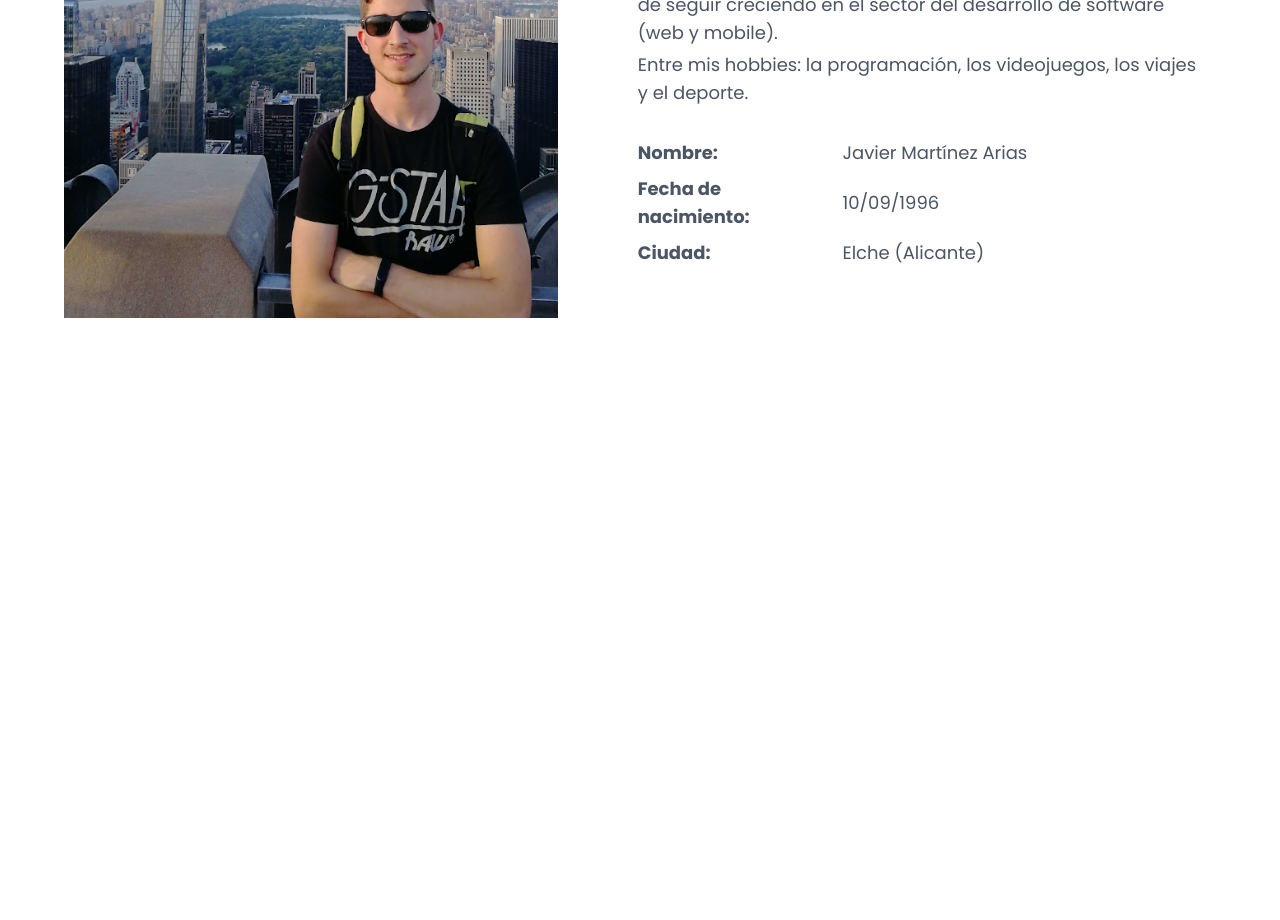
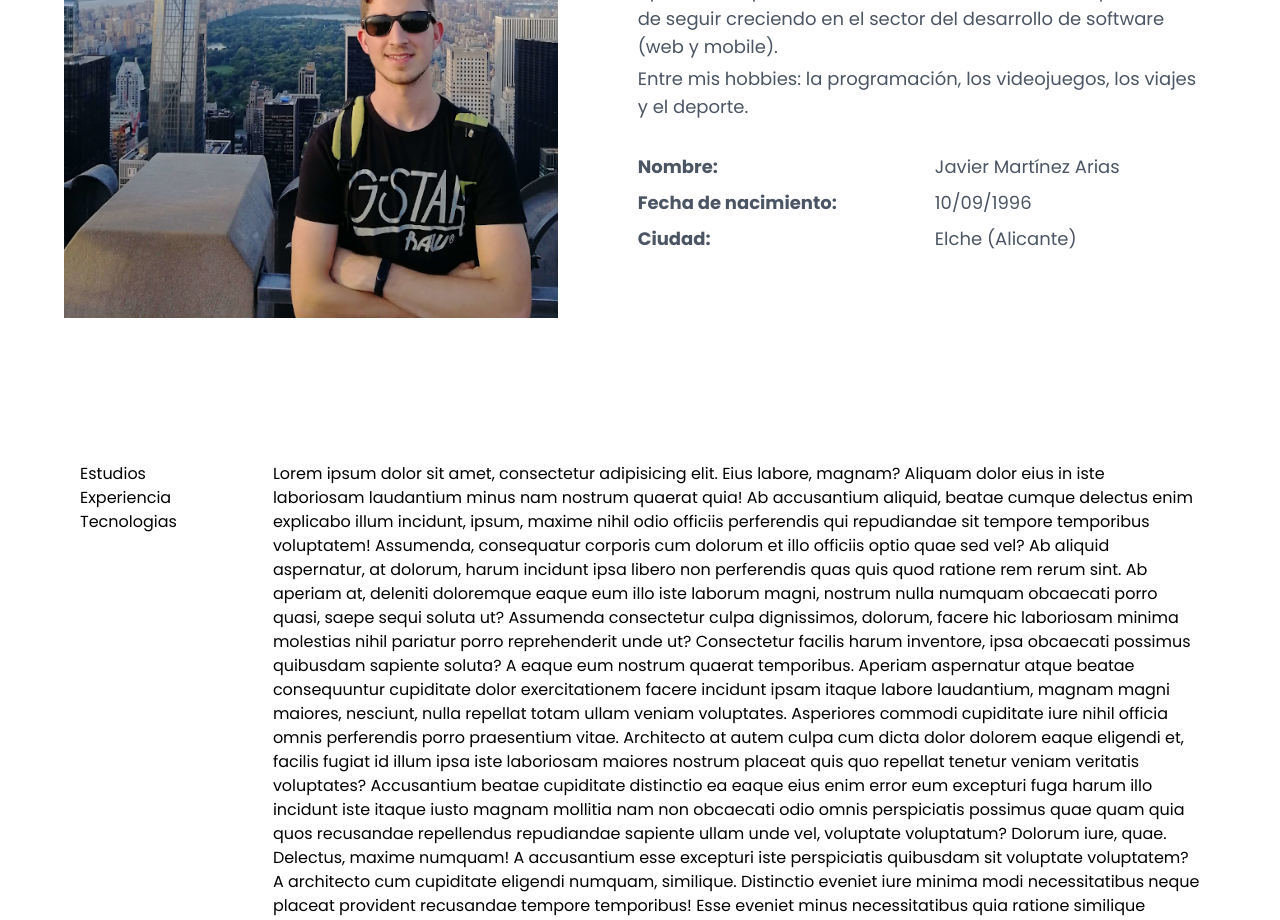
Before and after one commit to jma83/astro-porfolio, an Astro site: page / in a window 1280 px wide. Shown: the part 1100-2020 px from the top of the page. Before the commit the page ends 1482 px from the top, so only its background shows below. Built offline with nearby package versions, Linux system fonts and the light colour scheme; Astro itself is replaced by a stand-in of ours.

Commit message:
WIP - Path section

```diff
--- a/src/components/sections/About.astro
+++ b/src/components/sections/About.astro
@@ -1,5 +1,8 @@
 ---
+import { getLangFromUrl, useTranslations } from "../../i18n/utils";
 
+const lang = getLangFromUrl(Astro.url);
+const t = useTranslations(lang);
 ---
 
 <section class="jm-about">
@@ -9,33 +12,20 @@
     </div>
     <div class="jm-about__content">
       <div class="jm-about__content-description">
-        <h2 class="jm-about__title">Sobre mí</h2>
-        <p class="jm-about__paragraph">
-          Graduado en <b>Ingeniería Multimedia</b> en la <i
-            >Universidad de Alicante</i
-          >
-           y en el <b>Máster en Informática Móvil</b> en la <i
-            >Universidad Pontificia de Salamanca.</i
-          >
-        </p>
-        <p class="jm-about__paragraph">
-          Apasionado por el mundo de la informática, con expectativas de seguir
-          creciendo en el sector del desarrollo de software (web y mobile).
-        </p>
-        <p class="jm-about__paragraph">
-          Entre mis hobbies: la programación, los videojuegos, los viajes y el
-          deporte.
-        </p>
+        <h2 class="jm-about__title">{t("about.title")}</h2>
+        <p class="jm-about__paragraph" set:html={t("about.description1")} />
+        <p class="jm-about__paragraph">{t("about.description2")}</p>
+        <p class="jm-about__paragraph">{t("about.description3")}</p>
       </div>
       <ul class="jm-about__list jm-about__paragraph">
         <li class="jm-about__list-item">
-          <span>Nombre:</span><span>Javier Martínez Arias</span>
+          <span>{t("about.list_item1")}</span><span>Javier Martínez Arias</span>
         </li>
         <li class="jm-about__list-item">
-          <span>Fecha de nacimiento:</span><span>10/09/1996</span>
+          <span>{t("about.list_item2")}</span><span>10/09/1996</span>
         </li>
         <li class="jm-about__list-item">
-          <span>Ciudad:</span><span>Elche (Alicante)</span>
+          <span>{t("about.list_item3")}</span><span>Elche (Alicante)</span>
         </li>
       </ul>
     </div>
@@ -72,9 +62,7 @@
   }
 
   .jm-about__list {
-    @apply gap-y-2;
-    display: flex;
-    flex-direction: column;
+    @apply flex flex-col gap-y-2;
   }
 
   .jm-about__list-item {
@@ -82,15 +70,11 @@
   }
 
   .jm-about__list-item span:first-child {
-    flex: 1; /* Take up available space */
-    min-width: 0; /* Allow content to shrink if necessary */
-    margin-right: 10px; /* Adjust spacing between labels and values */
+    @apply flex-1 min-w-0 mr-4;
   }
 
   .jm-about__list-item span:last-child {
-    flex: 2; /* Take up available space (adjust as needed) */
-    overflow: hidden;
-    text-overflow: ellipsis; /* Optionally truncate long text */
+    @apply flex-1 overflow-hidden overflow-ellipsis;
   }
 
   .jm-about__list-item > span:first-child {
--- /dev/null
+++ b/src/components/sections/Path.astro
@@ -0,0 +1,125 @@
+---
+
+---
+
+<section class="jm-path">
+  <div class="jm-path__container">
+    <div class="relative">
+      <nav class="sticky left-0 top-16 p-4">
+        <ul>
+          <li><a href="#">Estudios</a></li>
+          <li><a href="#">Experiencia</a></li>
+          <li><a href="#">Tecnologias</a></li>
+        </ul>
+      </nav>
+    </div>
+    <div class="jm-path__content">
+      Lorem ipsum dolor sit amet, consectetur adipisicing elit. Eius labore,
+      magnam? Aliquam dolor eius in iste laboriosam laudantium minus nam nostrum
+      quaerat quia! Ab accusantium aliquid, beatae cumque delectus enim
+      explicabo illum incidunt, ipsum, maxime nihil odio officiis perferendis
+      qui repudiandae sit tempore temporibus voluptatem! Assumenda, consequatur
+      corporis cum dolorum et illo officiis optio quae sed vel? Ab aliquid
+      aspernatur, at dolorum, harum incidunt ipsa libero non perferendis quas
+      quis quod ratione rem rerum sint. Ab aperiam at, deleniti doloremque eaque
+      eum illo iste laborum magni, nostrum nulla numquam obcaecati porro quasi,
+      saepe sequi soluta ut? Assumenda consectetur culpa dignissimos, dolorum,
+      facere hic laboriosam minima molestias nihil pariatur porro reprehenderit
+      unde ut? Consectetur facilis harum inventore, ipsa obcaecati possimus
+      quibusdam sapiente soluta? A eaque eum nostrum quaerat temporibus. Aperiam
+      aspernatur atque beatae consequuntur cupiditate dolor exercitationem
+      facere incidunt ipsam itaque labore laudantium, magnam magni maiores,
+      nesciunt, nulla repellat totam ullam veniam voluptates. Asperiores commodi
+      cupiditate iure nihil officia omnis perferendis porro praesentium vitae.
+      Architecto at autem culpa cum dicta dolor dolorem eaque eligendi et,
+      facilis fugiat id illum ipsa iste laboriosam maiores nostrum placeat quis
+      quo repellat tenetur veniam veritatis voluptates? Accusantium beatae
+      cupiditate distinctio ea eaque eius enim error eum excepturi fuga harum
+      illo incidunt iste itaque iusto magnam mollitia nam non obcaecati odio
+      omnis perspiciatis possimus quae quam quia quos recusandae repellendus
+      repudiandae sapiente ullam unde vel, voluptate voluptatum? Dolorum iure,
+      quae. Delectus, maxime numquam! A accusantium esse excepturi iste
+      perspiciatis quibusdam sit voluptate voluptatem? A architecto cum
+      cupiditate eligendi numquam, similique. Distinctio eveniet iure minima
+      modi necessitatibus neque placeat provident recusandae tempore temporibus!
+      Esse eveniet minus necessitatibus quia ratione similique suscipit
+      voluptatem. Aliquam aspernatur assumenda atque beatae esse exercitationem
+      expedita explicabo, inventore maiores minima modi, nesciunt quam quia.
+      Animi architecto dolor eligendi expedita laudantium maxime quis. Amet
+      culpa deserunt dicta, dolore eligendi esse est magnam natus, officiis quis
+      ratione temporibus ullam, vero. Atque debitis ducimus illo labore
+      necessitatibus porro. Consectetur consequuntur dolore doloribus ea fugit
+      illo itaque numquam quisquam. Aspernatur debitis molestias officia.
+      Accusamus atque aut consectetur doloremque dolores eius eveniet explicabo
+      harum hic id iste itaque laudantium magni modi nam pariatur perferendis
+      qui, ratione rem saepe tenetur unde voluptas voluptates voluptatibus
+      voluptatum? Accusantium adipisci aliquam aperiam architecto blanditiis
+      corporis cumque, cupiditate deleniti eligendi ex exercitationem facere
+      illum incidunt iusto labore magnam maiores natus nihil pariatur
+      perspiciatis placeat possimus quasi quo quos reiciendis sapiente similique
+      sint tempora vel voluptas. Autem, dolorem eius enim impedit iure mollitia
+      quod sapiente. Blanditiis ex itaque placeat quas soluta temporibus
+      voluptate! Amet culpa dignissimos dolorum, excepturi sapiente ut
+      veritatis. Animi, autem ea eaque eos esse est exercitationem maiores
+      necessitatibus placeat, recusandae tenetur ullam unde veniam vero
+      voluptatem. Cumque doloremque eius fugit harum in incidunt ipsum
+      laboriosam nihil, nulla, odio quae tempora tempore totam ullam, veritatis.
+      A animi, architecto aut beatae cumque dolor dolorem ea facilis impedit
+      ipsam nobis odio officia provident quam quisquam rem sapiente sint sit
+      veniam voluptas! Accusamus dolor ea earum eius et facilis inventore nemo
+      nihil nisi nobis, nostrum rem repellendus reprehenderit vitae voluptatem?
+      Atque, consequuntur exercitationem expedita minus nesciunt nulla porro
+      recusandae! Alias architecto consectetur distinctio laborum minima odit
+      quam rem! Architecto dolorem est porro quas repudiandae sequi voluptas.
+      Dolor hic perspiciatis quibusdam. Eaque impedit neque odit quasi
+      repellendus temporibus voluptates! Amet incidunt magnam nostrum pariatur
+      sit! Aperiam commodi dicta et harum laboriosam magnam nam nostrum, quae
+      quia quisquam. Accusamus aliquid autem consequuntur cum deleniti eligendi
+      eveniet hic illo iusto magni nam necessitatibus nemo obcaecati odio quasi
+      rerum sint totam vel veritatis, voluptates! Aspernatur assumenda autem
+      consequatur dolores, dolorum est excepturi exercitationem expedita fugiat
+      harum id illo iste magnam nesciunt nisi nulla placeat, porro provident
+      quidem quod, repellat reprehenderit temporibus tenetur veniam vitae! Ad
+      aliquid amet assumenda, ducimus iure laboriosam molestiae nulla odio
+      voluptatum! Accusamus hic repellat voluptate. A aut, deserunt dolores
+      eveniet explicabo ipsam modi nesciunt nihil nisi qui, quia quod rem
+      repellat tempora temporibus? Alias animi assumenda, commodi consequatur
+      consequuntur corporis delectus eveniet ipsam magni minus mollitia odio,
+      quidem reiciendis sint tempora tempore tenetur ut vel? Corporis, cumque
+      dolorum eius enim exercitationem illo ipsum iure libero magnam nesciunt
+      officia omnis perspiciatis quam, quidem quod recusandae reiciendis rerum
+      sint tempora velit. Cumque iusto laboriosam numquam omnis perferendis
+      quaerat quas repellendus sunt veritatis voluptate. Assumenda autem, culpa
+      cum, delectus ducimus earum error est ex facilis fugit harum illum impedit
+      in, ipsam ipsum iusto labore laboriosam libero nihil odio officiis quam
+      quasi ratione recusandae reprehenderit repudiandae sed suscipit tempora
+      tempore tenetur unde velit veritatis vitae? Consequatur deleniti ducimus
+      eos, neque quisquam similique voluptatem! Accusamus aliquam aut
+      dignissimos eaque inventore laborum laudantium obcaecati quae repellat
+      ullam. Blanditiis eaque et, molestiae nihil non officiis ut voluptas!
+      Fugit iure natus nihil, perferendis quas temporibus velit voluptatibus!
+      Aut pariatur sit vel voluptates! Amet aspernatur cumque cupiditate
+      deserunt doloribus facilis ipsa, ipsam maiores perspiciatis?
+    </div>
+  </div>
+</section>
+
+<style>
+  .jm-path {
+    @apply w-full flex justify-center items-center bg-white py-8;
+  }
+
+  .jm-path__container {
+    @apply w-full max-w-6xl flex flex-grow justify-start gap-x-16;
+  }
+
+  .jm-path__content {
+    @apply flex flex-col justify-between pt-4 pb-8 px-4 gap-y-4;
+  }
+
+  @screen md {
+    .jm-path {
+      @apply px-8 py-16;
+    }
+  }
+</style>
--- /dev/null
+++ b/src/components/sections/path/PathExperience.astro
@@ -0,0 +1,3 @@
+---
+
+---
--- /dev/null
+++ b/src/components/sections/path/PathStudies.astro
@@ -0,0 +1,3 @@
+---
+
+---
--- a/src/i18n/ui.ts
+++ b/src/i18n/ui.ts
@@ -16,6 +16,16 @@
     "nav.projects": "Proyectos",
     "nav.contact": "Contacto",
     "home.introduction": "¡Encantado! Soy",
+    "about.title": "Sobre mí",
+    "about.description1":
+      "Graduado en <b>Ingeniería Multimedia</b> en la <i>Universidad de Alicante</i> y en el <b>Máster en Informática Móvil</b> en la <i>Universidad Pontificia de Salamanca.</i>",
+    "about.description2":
+      "Apasionado por el mundo de la informática, con expectativas de seguir creciendo en el sector del desarrollo de software (web y mobile).",
+    "about.description3":
+      "Entre mis hobbies: la programación, los videojuegos, los viajes y el deporte.",
+    "about.list_item1": "Nombre:",
+    "about.list_item2": "Fecha de nacimiento:",
+    "about.list_item3": "Ciudad:",
   },
   en: {
     "layout.title": "Javier Martinez Arias | Developer | Portfolio",
--- a/src/pages/index.astro
+++ b/src/pages/index.astro
@@ -3,6 +3,7 @@
 import { getLangFromUrl, useTranslations } from "../i18n/utils";
 import Home from "../components/sections/Home.astro";
 import About from "../components/sections/About.astro";
+import Path from "../components/sections/Path.astro";
 
 const lang = getLangFromUrl(Astro.url);
 const t = useTranslations(lang);
@@ -11,4 +12,5 @@
 <Layout title={t("layout.title")}>
   <Home />
   <About />
+  <Path />
 </Layout>
```
